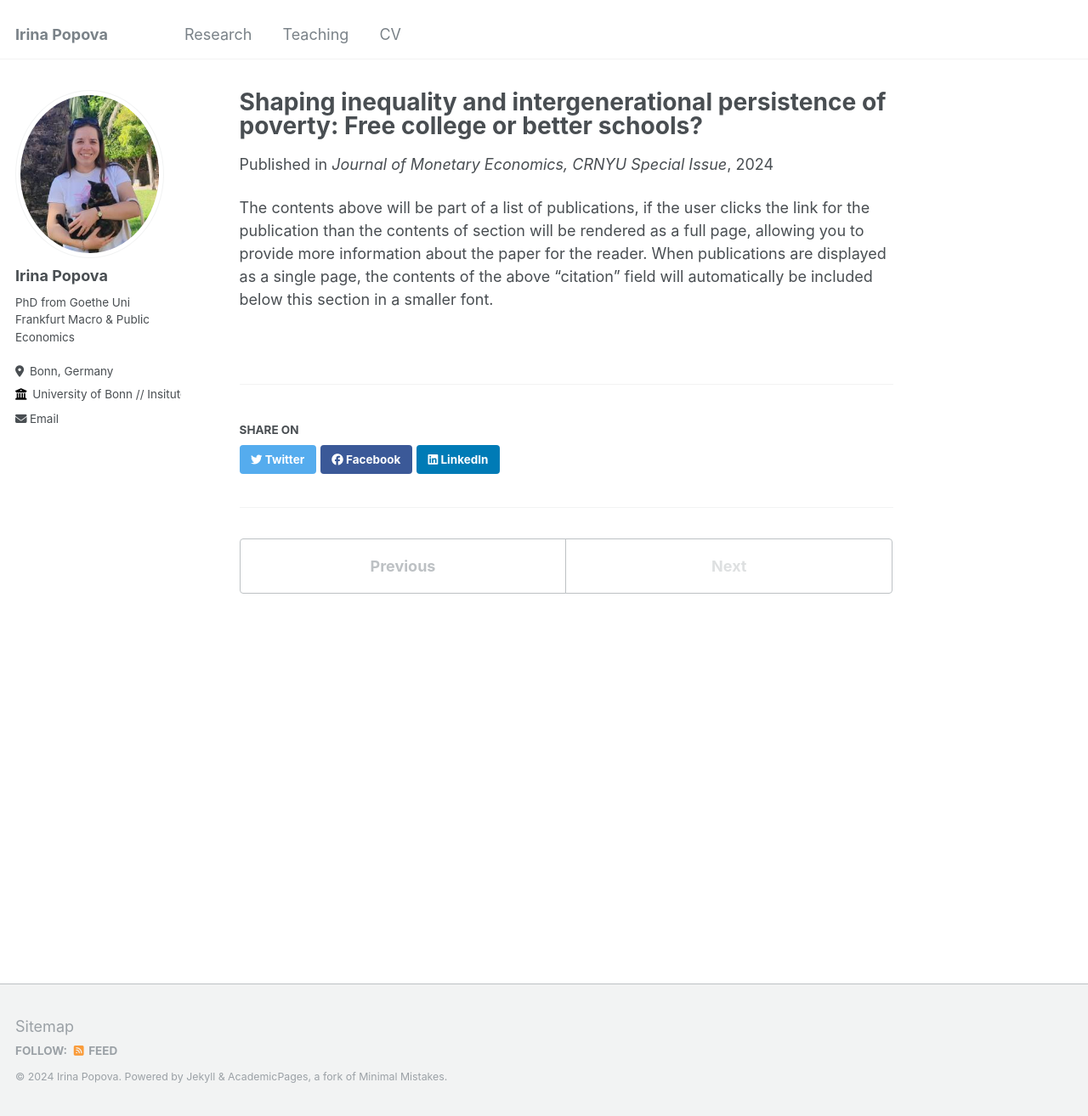
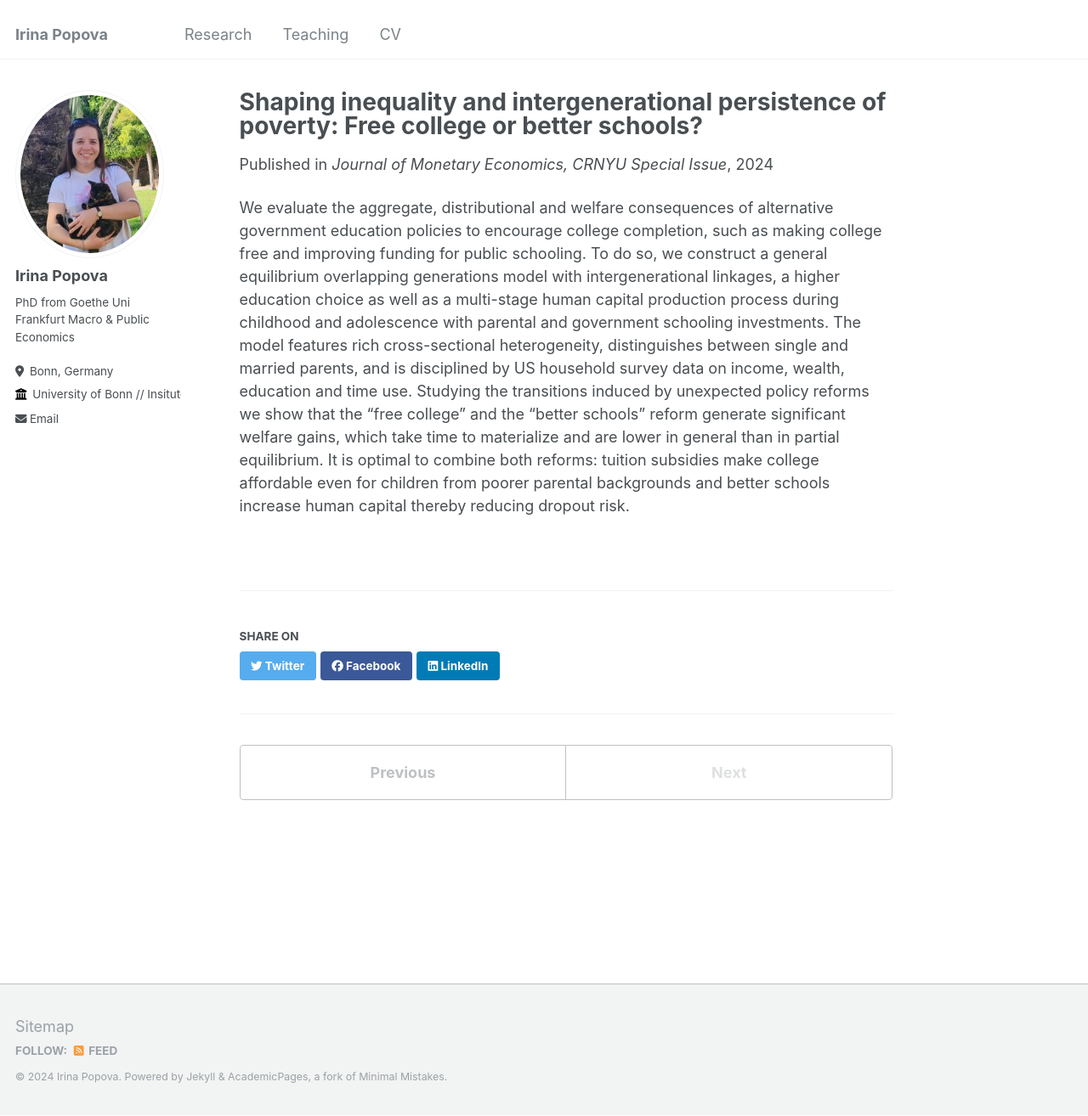
Before and after one commit to theta73/theta73.github.io, a Jekyll site: the page built from _publications/free-college.md, in a window 1280 px wide and 1314 px high. Shown: the whole window at 85% size. Built offline with Jekyll 4.4.1, drawn with Linux system fonts in a browser that asks for light colours.

Commit message:
Update free-college.md

```diff
--- a/_publications/free-college.md
+++ b/_publications/free-college.md
@@ -5,7 +5,7 @@ permalink: /publication/free-college
 excerpt: 'We evaluate the aggregate, distributional and welfare consequences of alternative government education policies to encourage college completion, such as making college free and improving funding for public schooling. To do so, we construct a general equilibrium overlapping generations model with intergenerational linkages, a higher education choice as well as a multi-stage human capital production process during childhood and adolescence with parental and government schooling investments. The model features rich cross-sectional heterogeneity, distinguishes between single and married parents, and is disciplined by US household survey data on income, wealth, education and time use. Studying the transitions induced by unexpected policy reforms we show that the “free college” and the “better schools” reform generate significant welfare gains, which take time to materialize and are lower in general than in partial equilibrium. It is optimal to combine both reforms: tuition subsidies make college affordable even for children from poorer parental backgrounds and better schools increase human capital thereby reducing dropout risk.'
 date: 2024-10-15
 venue: 'Journal of Monetary Economics, CRNYU Special Issue'
-paperurl: 'http://academicpages.github.io/files/paper2.pdf](https://www.sciencedirect.com/science/article/pii/S0304393224001478'
+paperurl: 'https://www.sciencedirect.com/science/article/pii/S0304393224001478'
 ---
 
-The contents above will be part of a list of publications, if the user clicks the link for the publication than the contents of section will be rendered as a full page, allowing you to provide more information about the paper for the reader. When publications are displayed as a single page, the contents of the above "citation" field will automatically be included below this section in a smaller font.
+We evaluate the aggregate, distributional and welfare consequences of alternative government education policies to encourage college completion, such as making college free and improving funding for public schooling. To do so, we construct a general equilibrium overlapping generations model with intergenerational linkages, a higher education choice as well as a multi-stage human capital production process during childhood and adolescence with parental and government schooling investments. The model features rich cross-sectional heterogeneity, distinguishes between single and married parents, and is disciplined by US household survey data on income, wealth, education and time use. Studying the transitions induced by unexpected policy reforms we show that the “free college” and the “better schools” reform generate significant welfare gains, which take time to materialize and are lower in general than in partial equilibrium. It is optimal to combine both reforms: tuition subsidies make college affordable even for children from poorer parental backgrounds and better schools increase human capital thereby reducing dropout risk.
```
